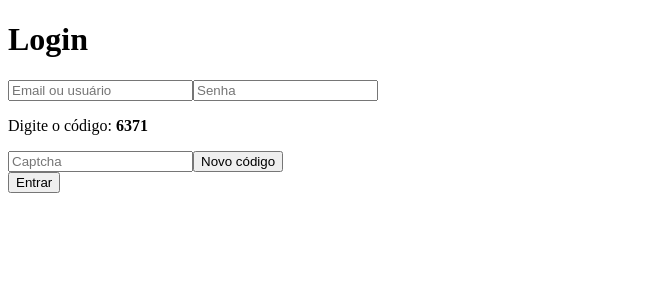
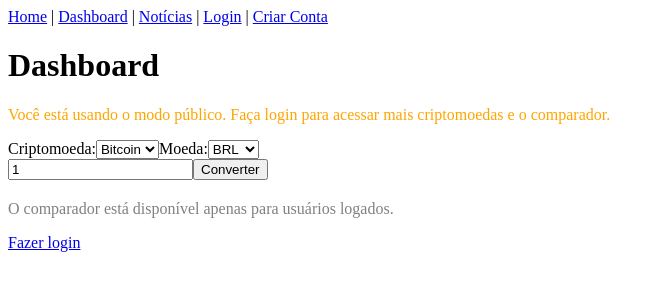
Before and after one commit to PedroBazzo/CryptoView, a React (Vite) app: page /dashboard in a window 1280 px wide. Before the commit this address led to /login. Shown: the top 300 px of the page, without its empty margins (0-660 px from the left). Built offline with nearby package versions, Linux system fonts and the light colour scheme.

Commit message:
feat: make dashboard and news public while keeping restricted routes protected

```diff
--- a/src/components/Comparison.jsx
+++ b/src/components/Comparison.jsx
@@ -7,8 +7,8 @@ export default function Comparison() {
   const [result, setResult] = useState(null);
 
   const compare = async () => {
-    const c1 = await getCryptoPrice(crypto1, "usd");
-    const c2 = await getCryptoPrice(crypto2, "usd");
+    const c1 = await getCryptoPrice(crypto1, "brl");
+    const c2 = await getCryptoPrice(crypto2, "brl");
     setResult({ c1, c2 });
   };
 
--- a/src/components/CryptoSelector.jsx
+++ b/src/components/CryptoSelector.jsx
@@ -1,18 +1,44 @@
-export default function CryptoSelector({ crypto, setCrypto, currency, setCurrency }) {
+import useAuth from "../hooks/useAuth";
+
+export default function CryptoSelector({
+  crypto,
+  setCrypto,
+  currency,
+  setCurrency,
+}) {
+  const { user } = useAuth();
+
   return (
     <div>
-      <select value={crypto} onChange={(e) => setCrypto(e.target.value)}>
+
+      {}
+      <label>Criptomoeda:</label>
+      <select
+        value={crypto}
+        onChange={(e) => setCrypto(e.target.value)}
+      >
         <option value="bitcoin">Bitcoin</option>
-        <option value="ethereum">Ethereum</option>
-        <option value="dogecoin">Dogecoin</option>
-        <option value="solana">Solana</option>
+
+        {user && (
+          <>
+            <option value="ethereum">Ethereum</option>
+            <option value="dogecoin">Dogecoin</option>
+            <option value="solana">Solana</option>
+          </>
+        )}
       </select>
 
-      <select value={currency} onChange={(e) => setCurrency(e.target.value)}>
+      {}
+      <label>Moeda:</label>
+      <select
+        value={currency}
+        onChange={(e) => setCurrency(e.target.value)}
+      >
         <option value="usd">USD</option>
         <option value="brl">BRL</option>
         <option value="eur">EUR</option>
       </select>
+
     </div>
   );
 }
--- a/src/components/Navbar.jsx
+++ b/src/components/Navbar.jsx
@@ -13,12 +13,12 @@ export default function Navbar() {
   return (
     <nav style={{ marginBottom: "20px" }}>
       <Link to="/">Home</Link> |{" "}
+      <Link to="/dashboard">Dashboard</Link> |{" "}
+      <Link to="/news">Notícias</Link> |{" "}
 
       {user && (
         <>
-          <Link to="/dashboard">Dashboard</Link> |{" "}
           <Link to="/history">Histórico</Link> |{" "}
-          <Link to="/news">Notícias</Link> |{" "}
           <Link to="/profile">Perfil</Link> |{" "}
           <button onClick={handleLogout}>Logout</button>
         </>
--- a/src/pages/Dashboard.jsx
+++ b/src/pages/Dashboard.jsx
@@ -1,4 +1,5 @@
 import { useState } from "react";
+import useAuth from "../hooks/useAuth";
 import Navbar from "../components/Navbar";
 import ConverterForm from "../components/ConverterForm";
 import ResultCard from "../components/ResultCard";
@@ -7,15 +8,26 @@ import Comparison from "../components/Comparison";
 import { Link } from "react-router-dom";
 
 export default function Dashboard() {
-  const [result, setResult] = useState(null);
+  const { user } = useAuth();
+
   const [crypto, setCrypto] = useState("bitcoin");
   const [currency, setCurrency] = useState("brl");
+  const [result, setResult] = useState(null);
 
   return (
     <div>
       <Navbar />
+
       <h1>Dashboard</h1>
 
+      {/* 🔒 Aviso */}
+      {!user && (
+        <p style={{ color: "orange" }}>
+          Você está usando o modo público. Faça login para acessar mais criptomoedas e o comparador.
+        </p>
+      )}
+
+      {/* 🪙 Seletor */}
       <CryptoSelector
         crypto={crypto}
         setCrypto={setCrypto}
@@ -23,16 +35,27 @@ export default function Dashboard() {
         setCurrency={setCurrency}
       />
 
+      {/* 🔄 Conversor */}
       <ConverterForm
-        setResult={setResult}
         crypto={crypto}
         currency={currency}
+        setResult={setResult}
       />
 
-      <ResultCard value={result} />
+      {/* 📊 Resultado */}
+      {result && <ResultCard result={result} />}
 
-      <Comparison />
-
+      {/* ⚔️ Comparador (somente logado) */}
+      {user ? (
+        <Comparison />
+      ) : (
+        <div style={{ marginTop: "20px" }}>
+          <p style={{ color: "gray" }}>
+            O comparador está disponível apenas para usuários logados.
+          </p>
+          <Link to="/login">Fazer login</Link>
+        </div>
+      )}
     </div>
   );
 }
--- a/src/routes/AppRoutes.jsx
+++ b/src/routes/AppRoutes.jsx
@@ -1,6 +1,5 @@
 import { BrowserRouter, Routes, Route, Navigate } from "react-router-dom";
 
-// 📄 páginas
 import Home from "../pages/Home";
 import Login from "../pages/Login";
 import Register from "../pages/Register";
@@ -9,12 +8,16 @@ import History from "../pages/History";
 import News from "../pages/News";
 import Profile from "../pages/Profile";
 
-// 🔐 auth
 import { getCurrentUser } from "../services/auth";
 
-// 🔒 proteção de rota
 function PrivateRoute({ children }) {
-  return getCurrentUser() ? children : <Navigate to="/login" />;
+  const user = getCurrentUser();
+
+  if (!user) {
+    return <Navigate to="/login" />;
+  }
+
+  return children;
 }
 
 export default function AppRoutes() {
@@ -27,30 +30,16 @@ export default function AppRoutes() {
         <Route path="/login" element={<Login />} />
         <Route path="/register" element={<Register />} />
 
+        {/* 🔓 públicas */}
+        <Route path="/dashboard" element={<Dashboard />} />
+        <Route path="/news" element={<News />} />
+
         {/* 🔒 privadas */}
-        <Route
-          path="/dashboard"
-          element={
-            <PrivateRoute>
-              <Dashboard />
-            </PrivateRoute>
-          }
-        />
-
         <Route
           path="/history"
           element={
             <PrivateRoute>
               <History />
-            </PrivateRoute>
-          }
-        />
-
-        <Route
-          path="/news"
-          element={
-            <PrivateRoute>
-              <News />
             </PrivateRoute>
           }
         />
@@ -64,7 +53,7 @@ export default function AppRoutes() {
           }
         />
 
-        {/* ❌ fallback */}
+        {/* fallback */}
         <Route path="*" element={<Navigate to="/" />} />
 
       </Routes>
```
